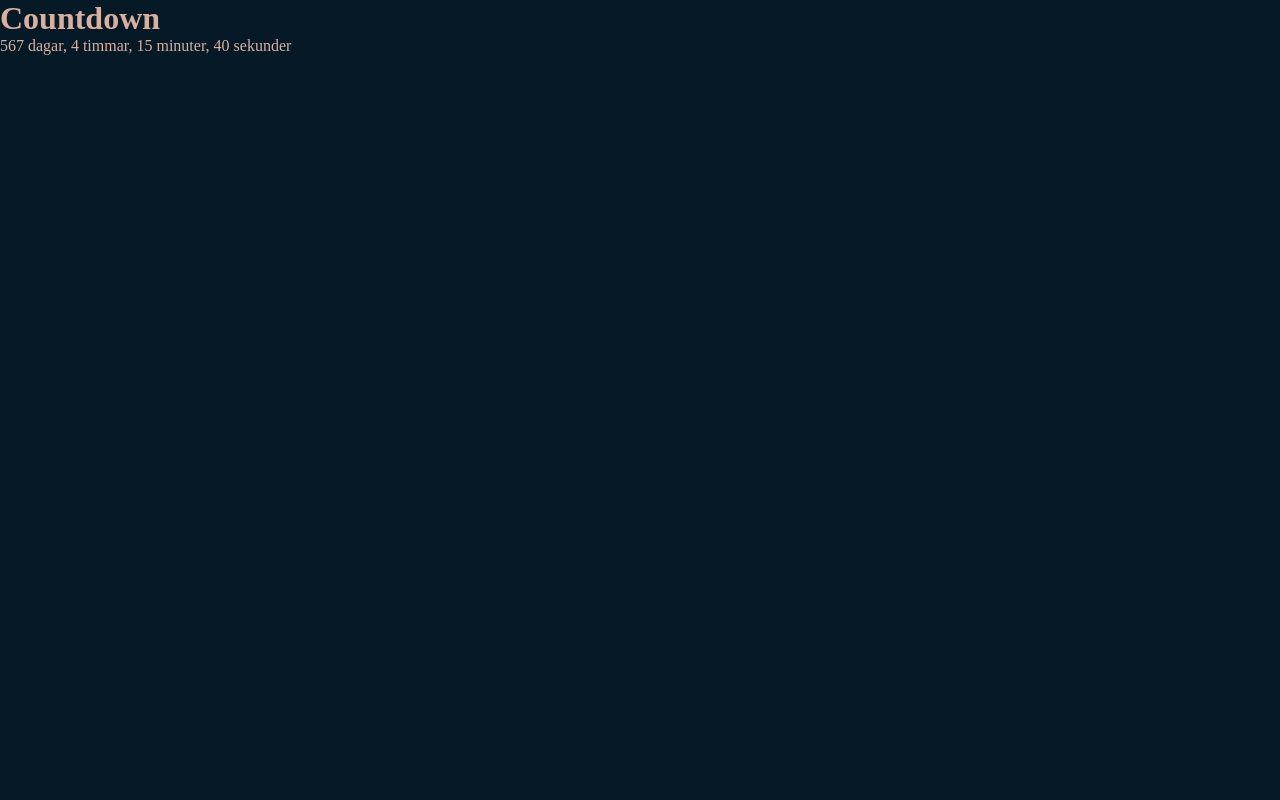
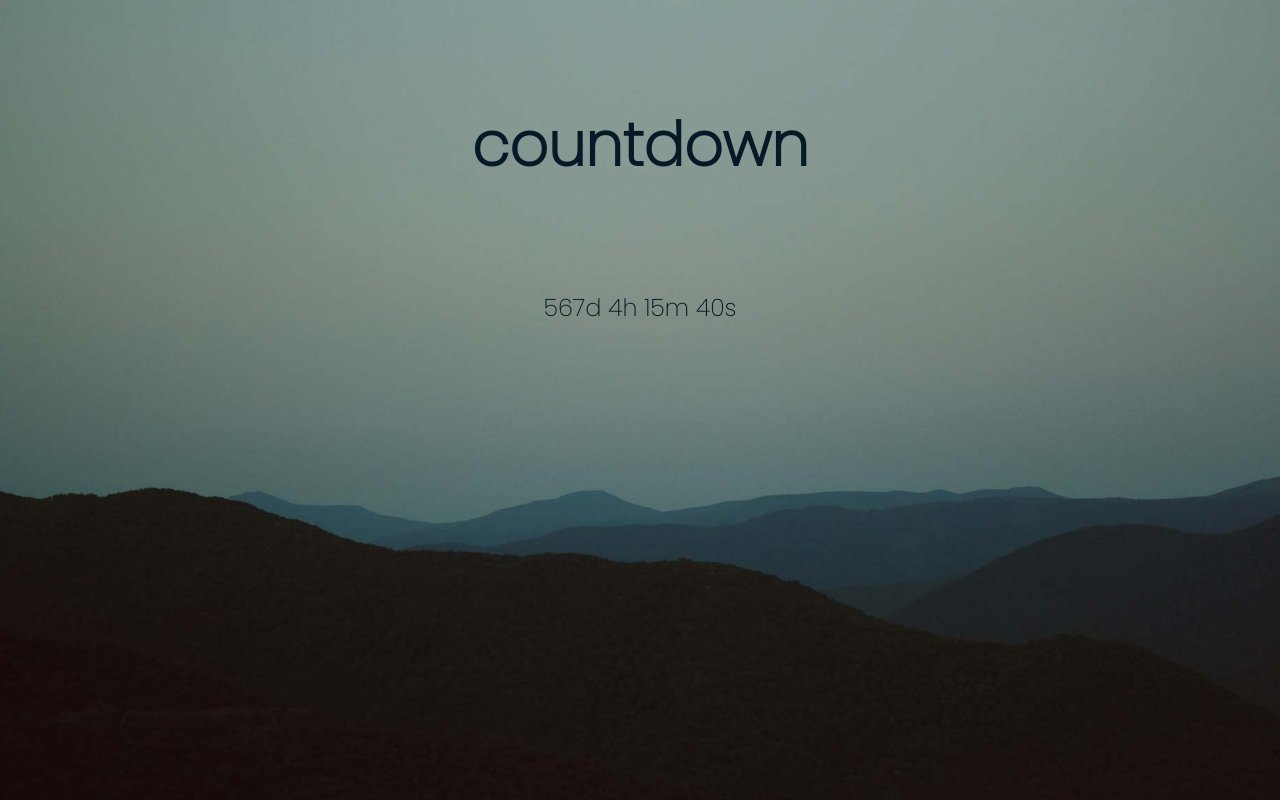
Before and after one commit to EmilieJarvman/countdown, a plain HTML site: page index.html in a window 1280 px wide. Drawn offline with Linux system fonts and the light colour scheme.

Commit message:
add font, style and background img

```diff
--- a/index.html
+++ b/index.html
@@ -6,6 +6,8 @@
 		<meta name="viewport" content="width=device-width, initial-scale=1.0" />
 		<title>Countdown</title>
 		<link rel="stylesheet" href="style.css" />
+		<link rel="preconnect" href="https://fonts.gstatic.com" />
+		<link href="https://fonts.googleapis.com/css2?family=Poppins:wght@200&display=swap" rel="stylesheet" />
 	</head>
 	<body>
 		<div class="headerDiv"><h1>Countdown</h1></div>
--- a/script.js
+++ b/script.js
@@ -26,14 +26,10 @@ let countSecond = setInterval(function() {
     let seconds = Math.floor((fromNowToDate % (1000 * 60)) / 1000);
 
     // Skriv ut span
-    textSpan.innerHTML = `${days} dagar, ${hours} timmar, ${minutes} minuter, ${seconds} sekunder`;
+    textSpan.innerHTML = `${days}d  ${hours}h  ${minutes}m  ${seconds}s`;
     mainDiv.appendChild(textSpan);
 
 }, 1000);
 
 
-
-
-
-
-//2022-09-23 17:00:00
+//Datum för examen 2022-09-23 17:00:00
--- a/style.css
+++ b/style.css
@@ -4,15 +4,35 @@
 	box-sizing: border-box;
 }
 
-body {
-	background: #051a26;
-	color: #d9afa0;
+html {
+	min-height: 100vh;
 }
 
-/* COLOR
-#051A26
-#102D40
-#03738C
-#D9AFA0
-#734743
-*/
+body {
+	background: url("backgroundimg.jpg");
+	background-size: cover;
+	background-repeat: no-repeat;
+	background-position: center;
+	color: #051a26;
+	font-family: "Poppins", sans-serif;
+}
+
+.headerDiv {
+	display: flex;
+	justify-content: center;
+}
+
+h1 {
+	font-size: 60px;
+	text-transform: lowercase;
+	margin: 100px;
+}
+
+#mainDiv {
+	display: flex;
+	justify-content: center;
+}
+
+#textSpan {
+	font-size: 24px;
+}
```
Also changed, not shown: backgroundimg.jpg (added), 1 other file.
